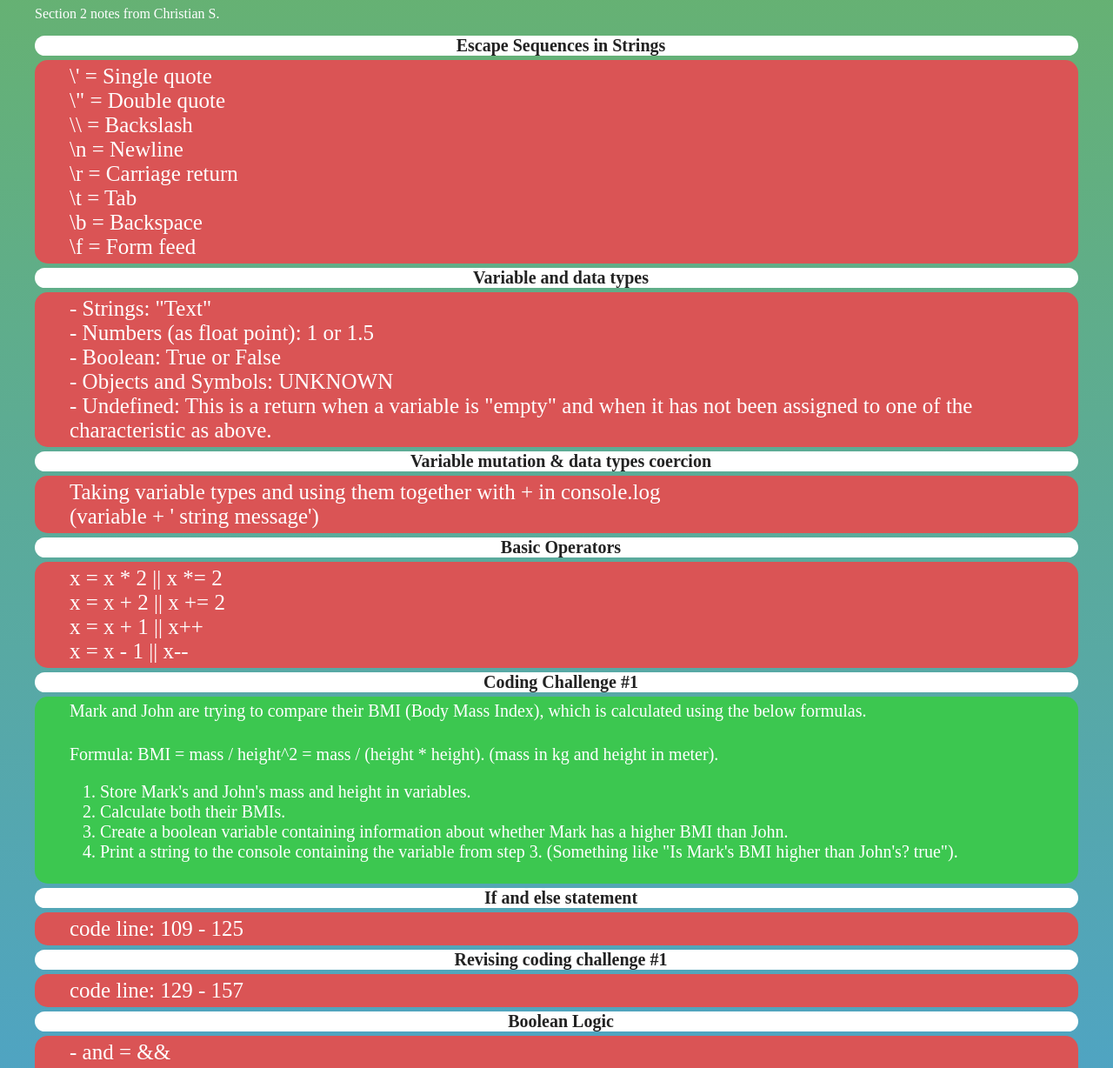
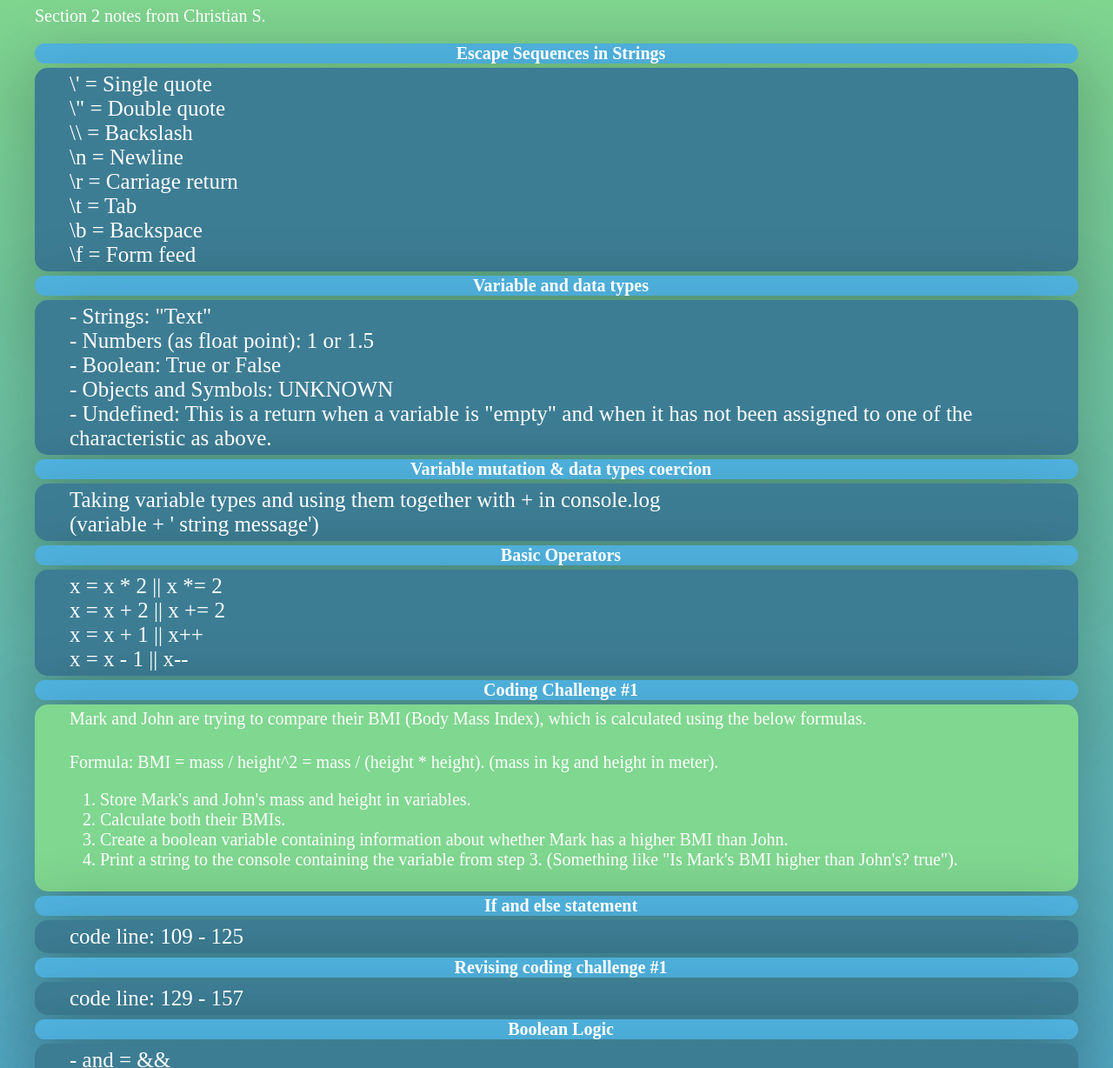
Before and after one commit to 561nano/Udemy_JavaScript, a plain HTML site: page Section 2/index.html in a window 1280 px wide. Shown: the part 73-1301 px from the top of the page at 87% size. Drawn offline with Linux system fonts and the light colour scheme.

Commit message:
Change background color

```diff
--- a/Section 2/index.html
+++ b/Section 2/index.html
@@ -8,7 +8,7 @@
 </head>
 <body>
 <h1>Section 2: JavaScript Language Basics</h1>
-<p>Section 2 notes from Christian S.</p>
+<p class="head_p">Section 2 notes from Christian S.</p>
 
 <dl>
     <dt><b>Escape Sequences in Strings</b></dt>
--- a/Section 2/style.css
+++ b/Section 2/style.css
@@ -1,21 +1,26 @@
 body {
     color: white;
     margin: 20px 40px;
-    background: linear-gradient(to bottom, #67b26f, #4ca2cd);
+    background: linear-gradient(to bottom, #82d78b, #4ca2cd);
+}
+
+.head_p {
+    font-size: 20px;
 }
 
 dt {
     font-size: 20px;
-    color: #222222;
     padding-left: 10px;
-    background-color: white;
+    background: #50b3df;
     border-radius: 100px;
     display: flex;
     justify-content: center;
+    box-shadow: 0 30px 80px 10px rgba(0, 0, 0, .2);
 }
 
 .info_box {
-    background-color: #da5455;
+    background-color: #3D7D94;
+    box-shadow: 0 30px 80px 10px rgba(0, 0, 0, .2);
     border-radius: 15px;
     font-size: 25px;
     margin-top: 5px;
@@ -26,9 +31,10 @@ dt {
 }
 
 .challenge_text {
+    box-shadow: 0 30px 80px 10px rgba(0, 0, 0, .2);
     font-size: 20px;
     font-weight: 100;
-    background-color: #3cc750;
+    background-color: #80d790;
     border-radius: 15px;
     margin-top: 5px;
     margin-bottom: 5px;
```
